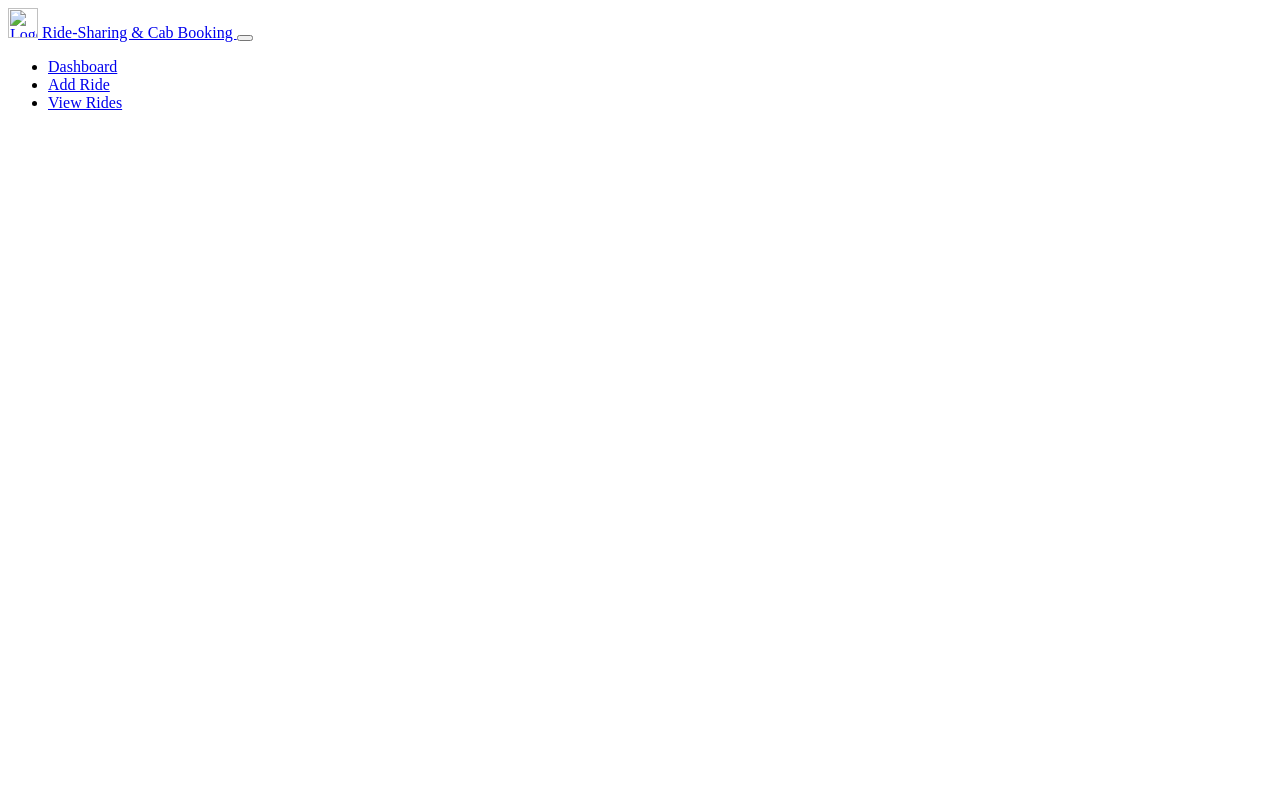
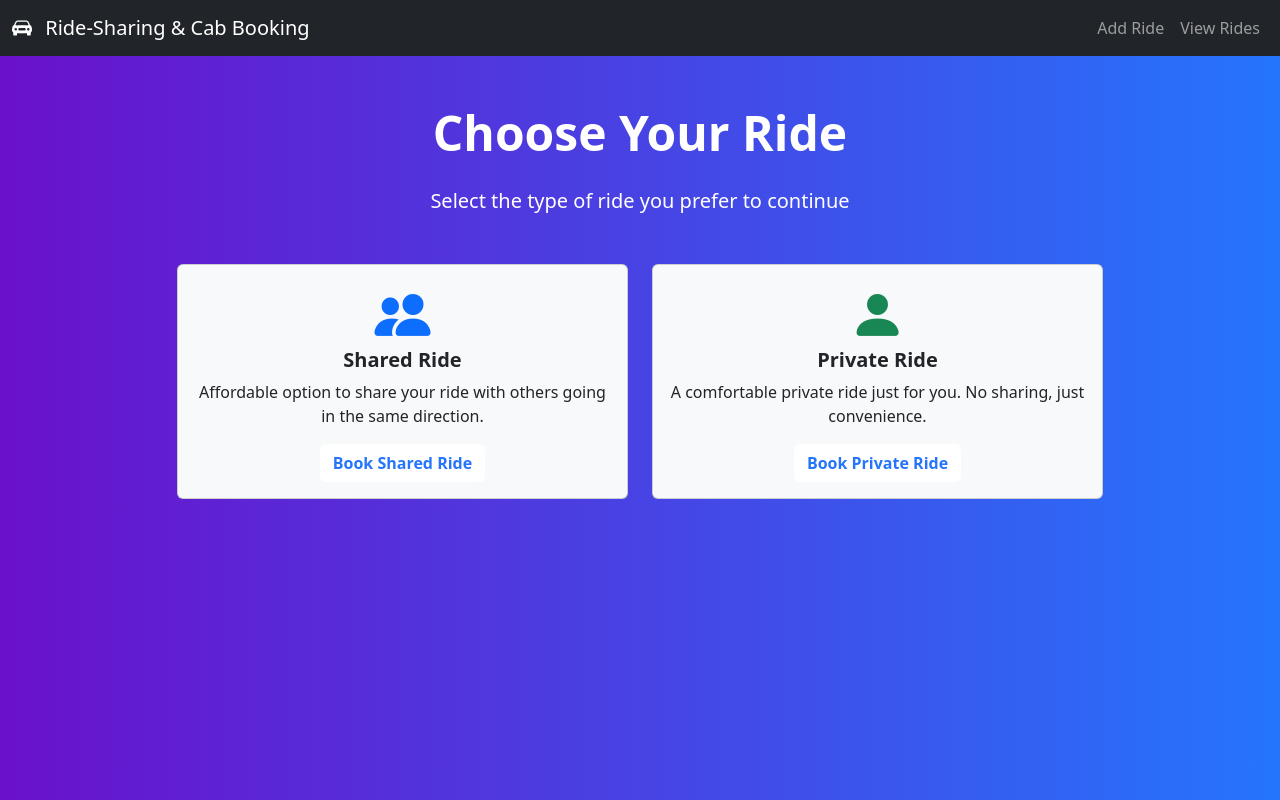
Before and after one commit to BSSE23069/SDA-Project, a plain HTML site: page index.html in a window 1280 px wide. Drawn offline with nearby package versions, Linux system fonts and the light colour scheme.

Commit message:
bsse23069

```diff
--- /dev/null
+++ b/add.html
@@ -0,0 +1,38 @@
+<!DOCTYPE html>
+<html lang="en">
+<head>
+  <meta charset="UTF-8">
+  <title>Add Ride - Ride-Sharing System</title>
+  <link href="https://cdn.jsdelivr.net/npm/bootstrap@5.3.0/dist/css/bootstrap.min.css" rel="stylesheet">
+</head>
+<body>
+
+  <!-- Navbar included here -->
+  <!-- Paste the Navbar code here -->
+
+  <div class="container mt-5">
+    <h2 class="mb-4">Add New Ride</h2>
+    <form>
+      <div class="mb-3">
+        <label for="driverName" class="form-label">Driver Name</label>
+        <input type="text" class="form-control" id="driverName" placeholder="Enter driver's name">
+      </div>
+      <div class="mb-3">
+        <label for="pickupLocation" class="form-label">Pickup Location</label>
+        <input type="text" class="form-control" id="pickupLocation" placeholder="Pickup point">
+      </div>
+      <div class="mb-3">
+        <label for="dropLocation" class="form-label">Drop Location</label>
+        <input type="text" class="form-control" id="dropLocation" placeholder="Drop point">
+      </div>
+      <div class="mb-3">
+        <label for="rideTime" class="form-label">Time</label>
+        <input type="datetime-local" class="form-control" id="rideTime">
+      </div>
+      <button type="submit" class="btn btn-primary">Add Ride</button>
+    </form>
+  </div>
+
+  <script src="https://cdn.jsdelivr.net/npm/bootstrap@5.3.0/dist/js/bootstrap.bundle.min.js"></script>
+</body>
+</html>
--- a/index.html
+++ b/index.html
@@ -1,7 +1,45 @@
-<nav class="navbar navbar-expand-lg navbar-dark bg-dark">
+<!DOCTYPE html>
+<html lang="en">
+<head>
+  <meta charset="UTF-8">
+  <title>Dashboard - Ride-Sharing & Cab Booking</title>
+  <meta name="viewport" content="width=device-width, initial-scale=1">
+  <link href="https://cdn.jsdelivr.net/npm/bootstrap@5.3.0/dist/css/bootstrap.min.css" rel="stylesheet">
+  <link href="https://cdn.jsdelivr.net/npm/bootstrap-icons@1.10.5/font/bootstrap-icons.css" rel="stylesheet">
+  <style>
+    body {
+      background: linear-gradient(to right, #6a11cb, #2575fc);
+      color: white;
+      min-height: 100vh;
+    }
+    .ride-card {
+      transition: transform 0.3s ease, box-shadow 0.3s ease;
+    }
+    .ride-card:hover {
+      transform: translateY(-5px);
+      box-shadow: 0 10px 20px rgba(0,0,0,0.2);
+    }
+    .card-title {
+      font-weight: bold;
+    }
+    .btn-custom {
+      background-color: white;
+      color: #2575fc;
+      font-weight: bold;
+    }
+    .btn-custom:hover {
+      background-color: #e2e6ea;
+      color: #1a60c8;
+    }
+  </style>
+</head>
+<body>
+
+  <!-- Navbar -->
+  <nav class="navbar navbar-expand-lg navbar-dark bg-dark">
     <div class="container-fluid">
-      <a class="navbar-brand" href="index.html">
-        <img src="assets/logo.png" alt="Logo" width="30" height="30" class="d-inline-block align-text-top">
+      <a class="navbar-brand" href="#">
+        <i class="bi bi-car-front-fill me-2"></i>
         Ride-Sharing & Cab Booking
       </a>
       <button class="navbar-toggler" type="button" data-bs-toggle="collapse" data-bs-target="#navbarNav">
@@ -9,10 +47,45 @@
       </button>
       <div class="collapse navbar-collapse" id="navbarNav">
         <ul class="navbar-nav ms-auto">
-          <li class="nav-item"><a class="nav-link" href="index.html">Dashboard</a></li>
           <li class="nav-item"><a class="nav-link" href="add.html">Add Ride</a></li>
           <li class="nav-item"><a class="nav-link" href="list.html">View Rides</a></li>
         </ul>
       </div>
     </div>
   </nav>
+
+  <!-- Dashboard -->
+  <div class="container text-center mt-5">
+    <h1 class="display-5 fw-bold mb-4">Choose Your Ride</h1>
+    <p class="lead mb-5">Select the type of ride you prefer to continue</p>
+
+    <div class="row justify-content-center">
+      <!-- Shared Ride -->
+      <div class="col-md-5 mb-4">
+        <div class="card ride-card bg-light text-dark">
+          <div class="card-body">
+            <i class="bi bi-people-fill display-4 text-primary mb-3"></i>
+            <h5 class="card-title">Shared Ride</h5>
+            <p class="card-text">Affordable option to share your ride with others going in the same direction.</p>
+            <a href="add.html?type=shared" class="btn btn-custom">Book Shared Ride</a>
+          </div>
+        </div>
+      </div>
+
+      <!-- Private Ride -->
+      <div class="col-md-5 mb-4">
+        <div class="card ride-card bg-light text-dark">
+          <div class="card-body">
+            <i class="bi bi-person-fill display-4 text-success mb-3"></i>
+            <h5 class="card-title">Private Ride</h5>
+            <p class="card-text">A comfortable private ride just for you. No sharing, just convenience.</p>
+            <a href="add.html?type=private" class="btn btn-custom">Book Private Ride</a>
+          </div>
+        </div>
+      </div>
+    </div>
+  </div>
+
+  <script src="https://cdn.jsdelivr.net/npm/bootstrap@5.3.0/dist/js/bootstrap.bundle.min.js"></script>
+</body>
+</html>
```
Also changed, not shown: list.html (added, +46 -0 lines).
